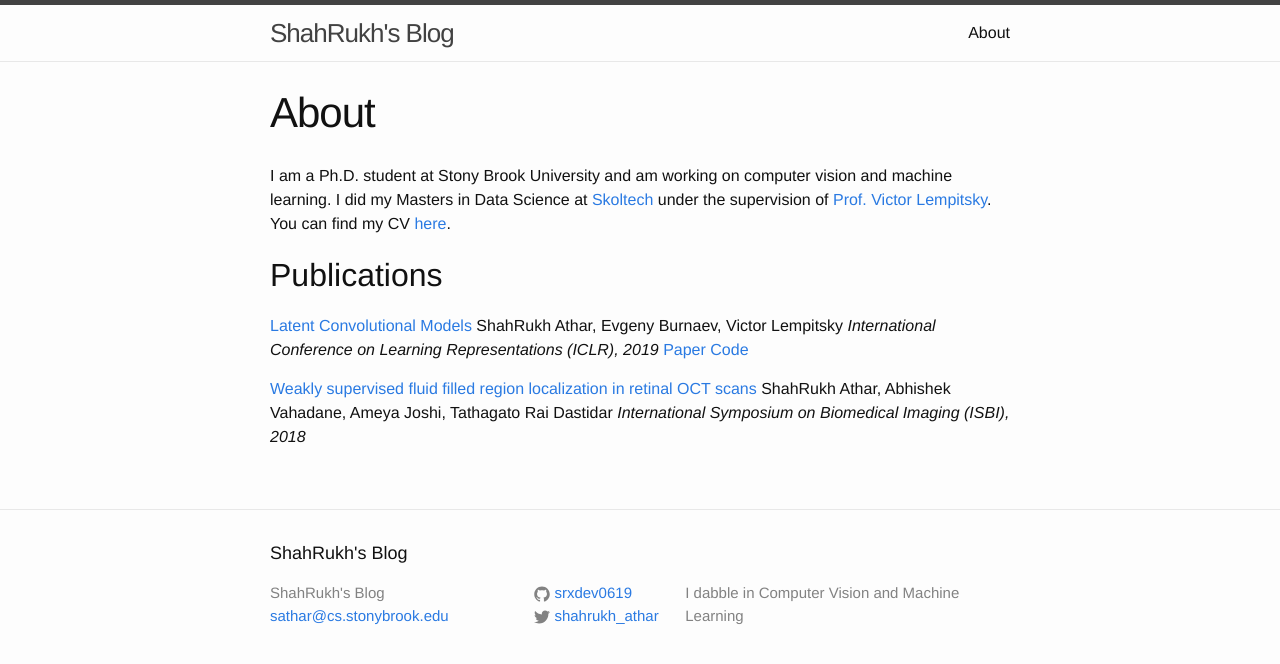
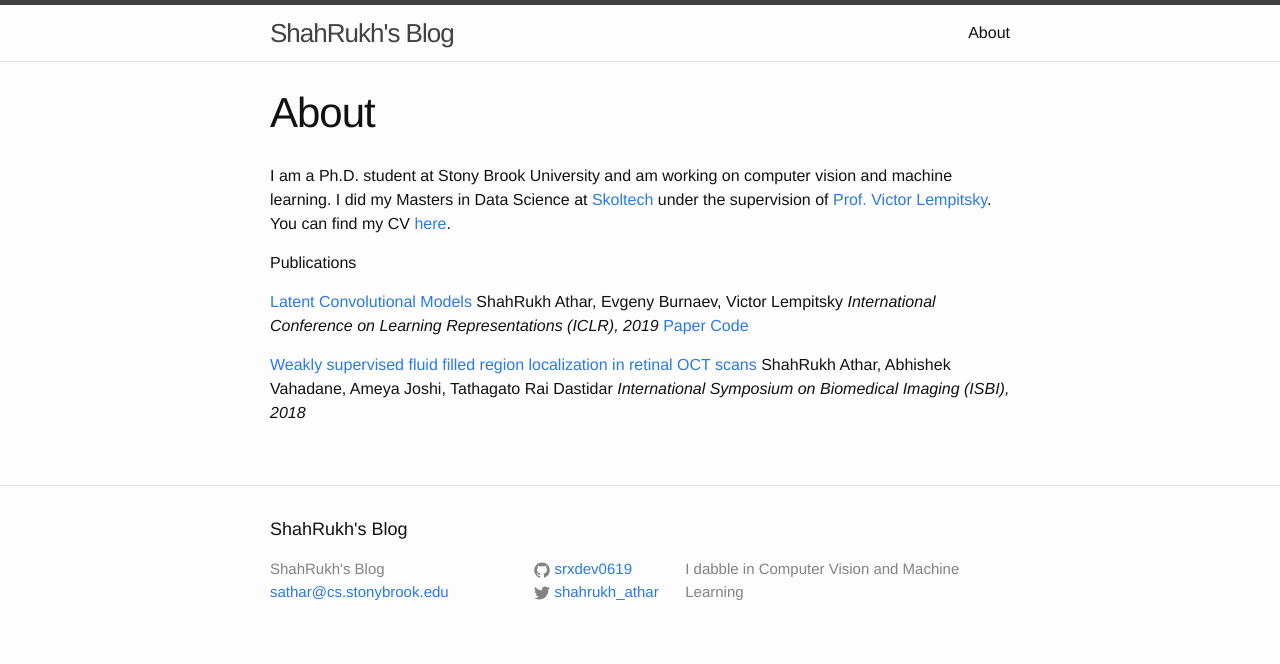
Before and after one commit to shahrukhathar/shahrukhathar.github.io, a Jekyll site: the page built from about.md, in a window 1280 px wide. Shown: the top 664 px of the page. Built offline with Jekyll 4.4.1, drawn with Linux system fonts in a browser that asks for light colours.

Commit message:
Updated Page

```diff
--- a/about.md
+++ b/about.md
@@ -7,7 +7,7 @@ permalink: /about/
 I am a Ph.D. student at Stony Brook University and am working on computer vision and machine learning. I did my Masters in Data Science at [Skoltech](https://http://www.skoltech.ru/en) under the supervision of [Prof. Victor Lempitsky](http://faculty.skoltech.ru/people/victorlempitsky). You can find my CV [here](/assets/CV.pdf).
 
 
-## Publications
+Publications
 
 [Latent Convolutional Models](http://shahrukhathar.github.io/2018/06/06/LCM.html)
 ShahRukh Athar, Evgeny Burnaev, Victor Lempitsky
```
